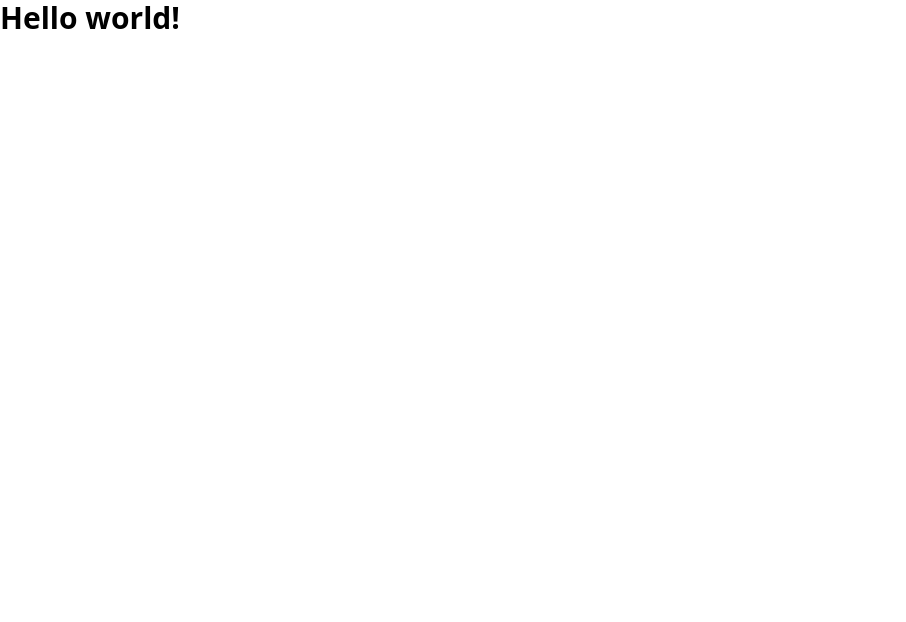
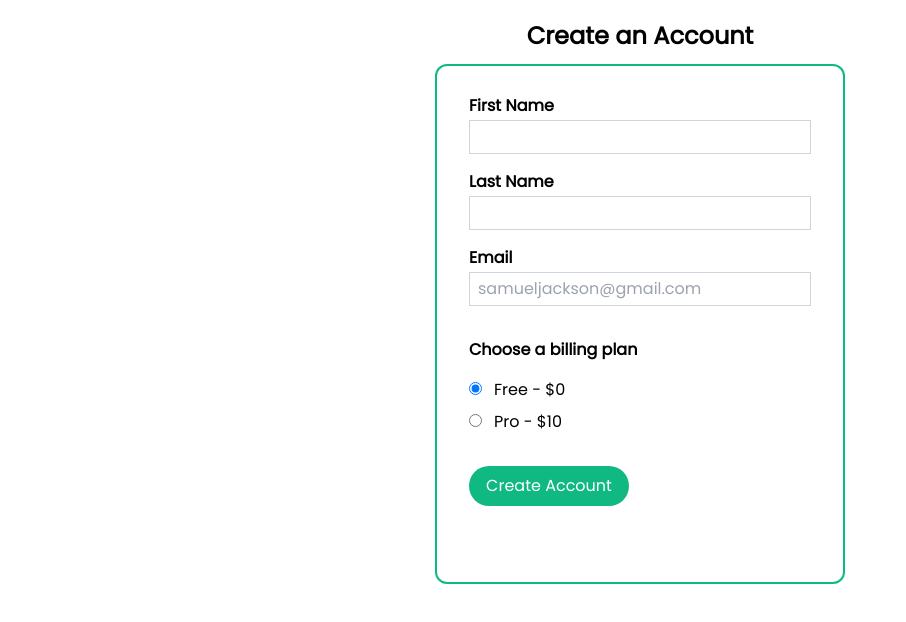
Before and after one commit to Ryukemeister/Next-Form, a Next.js app: page / in a window 1280 px wide. Shown: the top 622 px of the page, without its empty margins (0-906 px from the left). Built offline with nearby package versions, Linux system fonts and the light colour scheme.

Commit message:
Import all components and validation into the index file and setup the form

```diff
--- a/pages/index.js
+++ b/pages/index.js
@@ -1,21 +1,109 @@
 import Head from "next/head";
-import Image from "next/image";
-import { Inter } from "next/font/google";
-
-const inter = Inter({ subsets: ["latin"] });
+import { useState } from "react";
+import { useRouter } from "next/router";
+import FormComponent from "@/components/formComponent";
+import FormButton from "@/components/formBtn";
+import { userSchema } from "@/validation/userValidation";
+import { motion as m } from "framer-motion";
 
 export default function Home() {
+  const router = useRouter();
+  const [allValues, setAllValues] = useState({
+    firstName: "",
+    lastName: "",
+    email: "",
+    subscription: "free",
+  });
+
+  function handleChange(event) {
+    setAllValues((prevValue) => {
+      return {
+        ...prevValue,
+        [event.target.name]: event.target.value,
+      };
+    });
+  }
+
+  async function handleClick(event) {
+    event.preventDefault();
+    const isValid = await userSchema.isValid(allValues);
+
+    if (isValid) {
+      router.push({ pathname: "/success", query: allValues });
+
+      setAllValues({
+        firstName: "",
+        lastName: "",
+        email: "",
+        subscription: "free",
+      });
+    } else {
+      alert(
+        "ERROR: Form input is not valid, you have may have left some fields incomplete. Please check if the input fields you enter are valid and not empty."
+      );
+    }
+  }
+
   return (
-    <>
+    <m.div>
       <Head>
-        <title>Create Next App</title>
-        <meta name="description" content="Generated by create next app" />
+        <title>Welcome to the form component!</title>
+        <meta
+          name="description"
+          content="This is a dynamic form with validation built using Next.js which checks if the user input is valid and redirects the user to a success page on form submission"
+        />
         <meta name="viewport" content="width=device-width, initial-scale=1" />
         <link rel="icon" href="/favicon.ico" />
       </Head>
-      <main>
-        <h1 className="text-3xl font-bold">Hello world!</h1>
+      <main className="flex my-5 font-poppins flex-col gap-y-3 w-[100%] h-[100%] justify-center items-center">
+        <h1 className="font-bold  text-xl sm:text-2xl">Create an Account</h1>
+        <form className="flex pt-3 sm:pt-5 px-5 sm:px-8 pb-6 sm:pb-16 flex-col border-2 border-emerald-500 rounded-xl w-[80%] sm:w-[410px]">
+          <FormComponent
+            labelName="First Name"
+            handleChange={handleChange}
+            value={allValues.firstName}
+            inputName="firstName"
+            inputType="text"
+          />
+          <FormComponent
+            labelName="Last Name"
+            handleChange={handleChange}
+            value={allValues.lastName}
+            inputName="lastName"
+            inputType="text"
+          />
+          <FormComponent
+            labelName="Email"
+            handleChange={handleChange}
+            value={allValues.email}
+            inputName="email"
+            inputType="email"
+            placeholderText="samueljackson@gmail.com"
+          />
+          <div className="mb-2 sm:mb-5 mt-3 sm:mt-6">
+            <label className="font-bold">Choose a billing plan</label>
+            <div className="flex flex-col gap-2 mt-4">
+              <FormComponent
+                inputType="radio"
+                inputName="subscription"
+                labelName="Free - $0"
+                handleChange={handleChange}
+                value="free"
+                checkedValue={allValues.subscription === "free"}
+              />
+              <FormComponent
+                inputType="radio"
+                inputName="subscription"
+                labelName="Pro - $10"
+                handleChange={handleChange}
+                value="paid"
+                checkedValue={allValues.subscription !== "free"}
+              />
+            </div>
+          </div>
+          <FormButton btnName="Create Account" handleClick={handleClick} />
+        </form>
       </main>
-    </>
+    </m.div>
   );
 }
```
